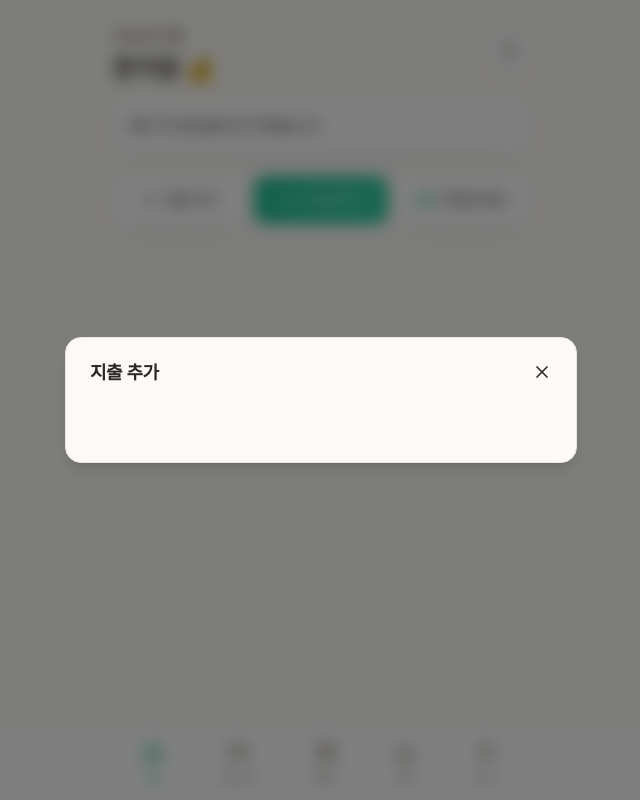
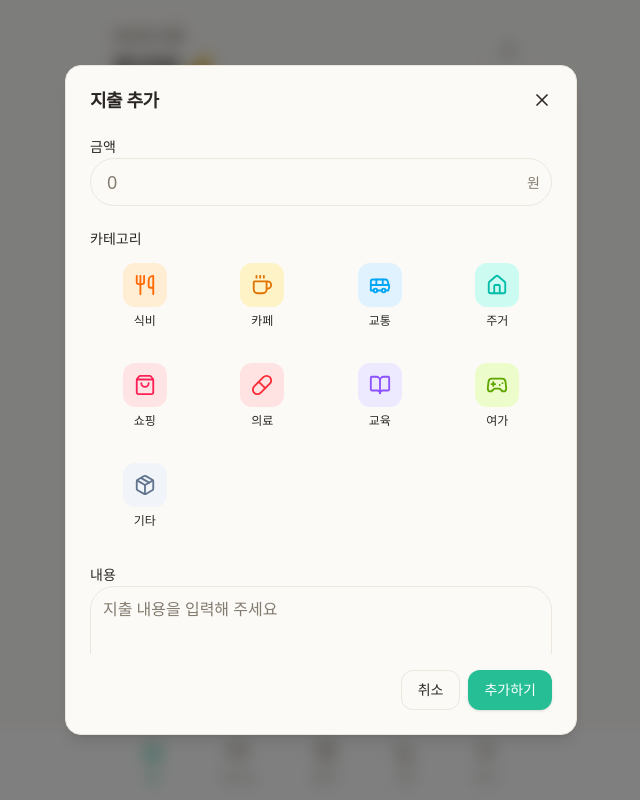
Before and after one commit to The-Myeotzari/donidam, a Next.js app: page / in a window 1280 px wide. Both pictures are taken after a click on the button "지출 추가". Shown: the whole page, without its empty margins (319-959 px from the left). Built offline with nearby package versions, Linux system fonts and the light colour scheme; no server answers.

Commit message:
💄 UI: 지출 추가 모달 구현 #55

```diff
--- a/src/features/add-expense/ui/AddExpenseButton.tsx
+++ b/src/features/add-expense/ui/AddExpenseButton.tsx
@@ -1,10 +1,12 @@
 'use client'
 
+import { AddExpenseForm } from '@/features/add-expense/ui/AddExpenseForm'
+import { Button } from '@/shared/ui/Button'
 import { Modal } from '@/shared/ui/Modal'
-import { Button } from '@/shared/ui/Button'
 import { Plus } from 'lucide-react'
 import { useState } from 'react'
 
+// 버튼
 export function AddExpenseButton() {
   const [isOpen, setIsOpen] = useState(false)
 
@@ -20,11 +22,15 @@ export function AddExpenseButton() {
 
       <Modal isOpen={isOpen} onClose={() => setIsOpen(false)}>
         <Modal.Header>지출 추가</Modal.Header>
-        <Modal.Content>
-          <div className="py-4 text-sm text-muted-foreground">
-            {/* TODO: 지출 추가 폼 */}
-          </div>
+        <Modal.Content className="max-h-[65vh] overflow-y-auto">
+          <AddExpenseForm />
         </Modal.Content>
+        <Modal.Footer>
+          <Button variant="outline" size="md" onClick={() => setIsOpen(false)}>
+            취소
+          </Button>
+          <Button size="md">추가하기</Button>
+        </Modal.Footer>
       </Modal>
     </>
   )
--- /dev/null
+++ b/src/features/add-expense/ui/AddExpenseForm.tsx
@@ -0,0 +1,160 @@
+import {
+  TRANSACTION_CATEGORIES,
+  TRANSACTION_CATEGORY_ICON,
+  TRANSACTION_CATEGORY_LABEL,
+  TRANSACTION_CATEGORY_THEME,
+  type TransactionCategory,
+} from '@/shared/constants/transactionCategory'
+import cn from '@/shared/lib/cn'
+import { Input } from '@/shared/ui/Input'
+import { Toggle } from '@/shared/ui/Toggle'
+import { useState } from 'react'
+
+// 폼 상태
+type FormState = {
+  amount: string
+  category: TransactionCategory | null
+  description: string
+  isFixed: boolean
+  date: string
+  endDate: string
+}
+
+const initialForm = (): FormState => ({
+  amount: '',
+  category: null,
+  description: '',
+  isFixed: false,
+  date: new Date().toISOString().split('T')[0],
+  endDate: '',
+})
+
+// 폼
+export function AddExpenseForm() {
+  const [form, setForm] = useState<FormState>(initialForm)
+
+  const set = <K extends keyof FormState>(key: K, value: FormState[K]) =>
+    setForm((prev) => ({ ...prev, [key]: value }))
+
+  const displayAmount = form.amount ? Number(form.amount).toLocaleString('ko-KR') : ''
+
+  return (
+    <form className="space-y-5" onSubmit={(e) => e.preventDefault()}>
+      {/* 금액 */}
+      <div className="space-y-1.5">
+        <label className="text-sm font-medium">금액</label>
+        <Input size="lg">
+          <Input.Field
+            type="text"
+            inputMode="numeric"
+            placeholder="0"
+            value={displayAmount}
+            onChange={(e) => set('amount', e.target.value.replace(/[^0-9]/g, ''))}
+          />
+          <Input.Icon>
+            <span className="text-sm text-muted-foreground">원</span>
+          </Input.Icon>
+        </Input>
+      </div>
+
+      {/* 카테고리 */}
+      <div className="space-y-2">
+        <label className="text-sm font-medium">카테고리</label>
+        <div className="grid grid-cols-4 gap-2">
+          {TRANSACTION_CATEGORIES.map((cat) => {
+            const Icon = TRANSACTION_CATEGORY_ICON[cat]
+            const theme = TRANSACTION_CATEGORY_THEME[cat]
+            const isSelected = form.category === cat
+            return (
+              <button
+                key={cat}
+                type="button"
+                onClick={() => set('category', cat)}
+                className={cn(
+                  'flex flex-col items-center gap-1.5 py-3 px-1 rounded-2xl border transition-colors',
+                  isSelected
+                    ? cn('border-primary', theme.bg)
+                    : 'border-transparent bg-muted/50 hover:border-primary/30',
+                )}
+              >
+                <div
+                  className={cn(
+                    'w-11 h-11 rounded-xl flex items-center justify-center',
+                    isSelected ? 'bg-white/60' : theme.bg,
+                  )}
+                >
+                  <Icon size={22} className={theme.icon} />
+                </div>
+                <span className="text-xs font-medium">{TRANSACTION_CATEGORY_LABEL[cat]}</span>
+              </button>
+            )
+          })}
+        </div>
+      </div>
+
+      {/* 내용 */}
+      <div className="space-y-1.5">
+        <label className="text-sm font-medium">내용</label>
+        <textarea
+          placeholder="지출 내용을 입력해 주세요"
+          value={form.description}
+          onChange={(e) => set('description', e.target.value)}
+          rows={3}
+          className={cn(
+            'w-full rounded-3xl border border-input bg-background px-3 py-2.5 text-base',
+            'placeholder:text-muted-foreground resize-none',
+            'focus-visible:outline-none focus-visible:ring-2 focus-visible:ring-ring focus-visible:ring-offset-2',
+          )}
+        />
+      </div>
+
+      {/* 고정지출 */}
+      <div className="flex items-center justify-between ">
+        <span className="text-sm font-medium">고정지출 인가요?</span>
+        <Toggle
+          checked={form.isFixed}
+          onCheckedChange={(v) => set('isFixed', v)}
+          label="고정지출"
+          labelable={false}
+        />
+      </div>
+
+      {/* 날짜 / 시작일 */}
+      <div className="space-y-1.5">
+        <label className="text-sm font-medium">{form.isFixed ? '시작일' : '날짜'}</label>
+        <Input>
+          <Input.Field
+            type="date"
+            value={form.date}
+            onChange={(e) => set('date', e.target.value)}
+          />
+        </Input>
+      </div>
+
+      {/* 종료일 - 고정지출일 때만 표시 */}
+      {form.isFixed && (
+        <div className="space-y-1.5">
+          <label className="text-sm font-medium">종료일</label>
+          <Input>
+            <Input.Field
+              type="date"
+              value={form.endDate}
+              onChange={(e) => set('endDate', e.target.value)}
+            />
+          </Input>
+        </div>
+      )}
+
+      {/* 거래 계좌 */}
+      <div className="space-y-1.5">
+        <label className="text-sm font-medium flex items-center gap-1.5">
+          거래 계좌
+          <span className="text-xs text-muted-foreground font-normal">(추후 분리 예정)</span>
+        </label>
+        <Input>
+          <Input.Field placeholder="계좌를 선택해 주세요" disabled />
+        </Input>
+      </div>
+    </form>
+  )
+}
```
